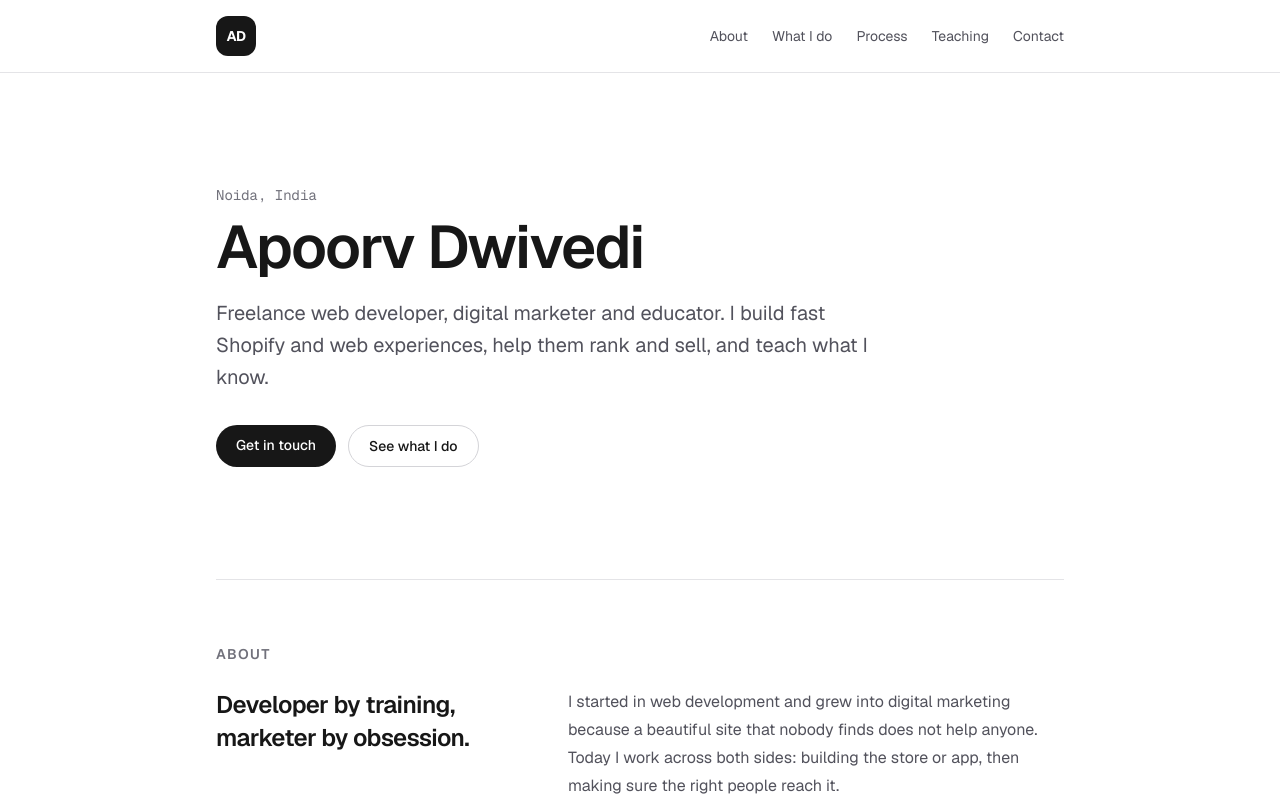
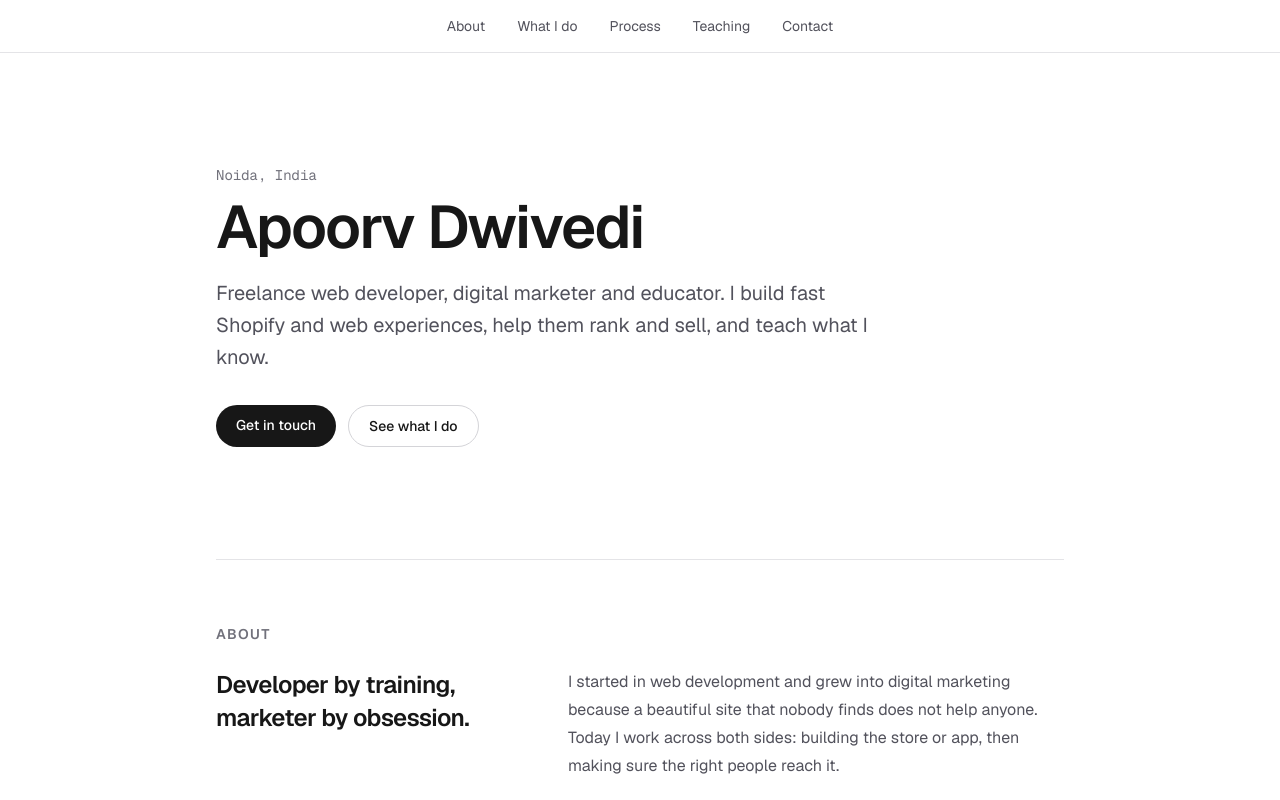
Before and after one commit to dwivediapoorv/personal-portfolio, a Next.js app: page / in a window 1280 px wide. Shown: the top 800 px of the page. Built offline with nearby package versions, Linux system fonts and the light colour scheme.

Commit message:
Remove nav logo and center navigation
Co-Authored-By: Claude Sonnet 5.5 <noreply@anthropic.com>
Claude-Session: https://claude.ai/code/session_01LMPQWx19bpji17ognJg2Ks

```diff
--- a/app/page.tsx
+++ b/app/page.tsx
@@ -85,15 +85,8 @@ export default function Home() {
   return (
     <>
       <nav className="sticky top-0 z-10 border-b border-zinc-200 bg-background/80 backdrop-blur dark:border-zinc-800">
-        <div className="mx-auto flex max-w-4xl items-center justify-between px-6 py-4">
-          <a
-            href="#top"
-            aria-label="Apoorv Dwivedi, back to top"
-            className="flex h-10 w-10 items-center justify-center rounded-xl bg-foreground text-sm font-bold tracking-tight text-background"
-          >
-            AD
-          </a>
-          <ul className="hidden gap-6 text-sm text-zinc-600 sm:flex dark:text-zinc-400">
+        <div className="mx-auto flex max-w-4xl items-center justify-center px-4 py-4 sm:px-6">
+          <ul className="flex flex-wrap justify-center gap-x-5 gap-y-2 text-sm text-zinc-600 sm:gap-x-8 dark:text-zinc-400">
             {nav.map((n) => (
               <li key={n.href}>
                 <a href={n.href} className="transition-colors hover:text-foreground">
```
